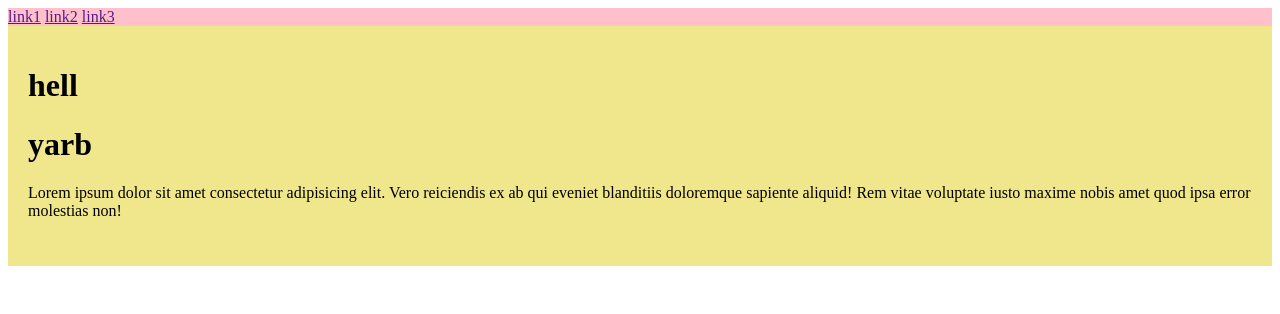
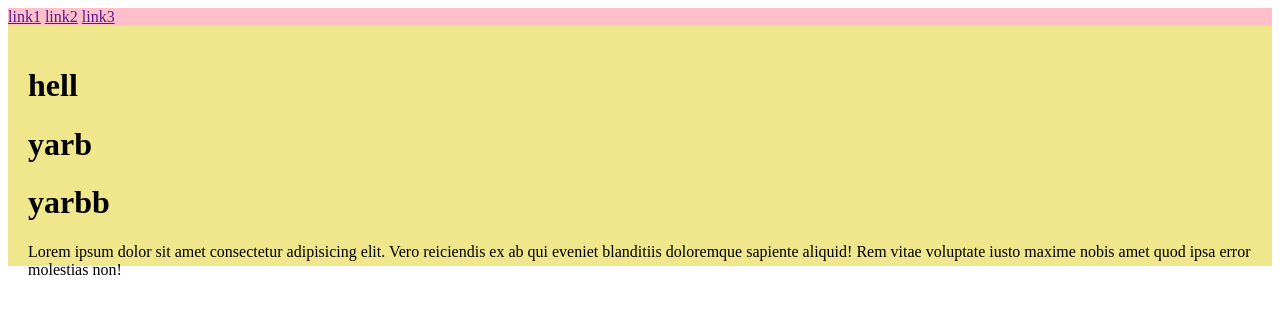
Before and after one commit to engineera734/lec8, a plain HTML site: page index.htm in a window 1280 px wide. Drawn offline with Linux system fonts and the light colour scheme.

Commit message:
adding yarbb

```diff
--- a/index.htm
+++ b/index.htm
@@ -16,6 +16,7 @@
     <div class="content">
         <h1>hell</h1>
         <h1>yarb</h1>
+        <h1>yarbb</h1>
 
         <p>Lorem ipsum dolor sit amet consectetur adipisicing elit. Vero reiciendis ex ab qui eveniet blanditiis doloremque sapiente aliquid! Rem vitae voluptate iusto maxime nobis amet quod ipsa error molestias non!</p>
 
```
